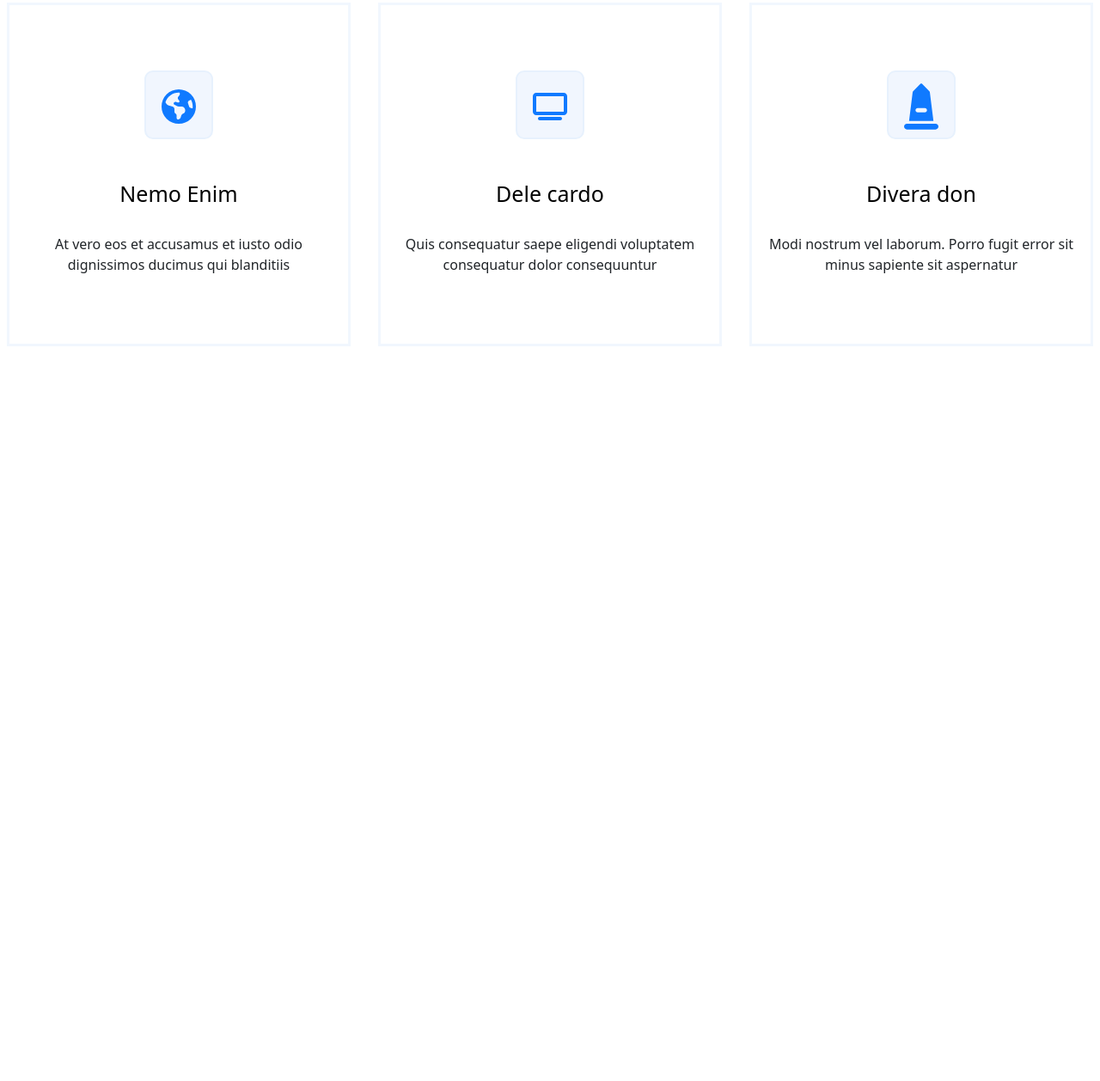
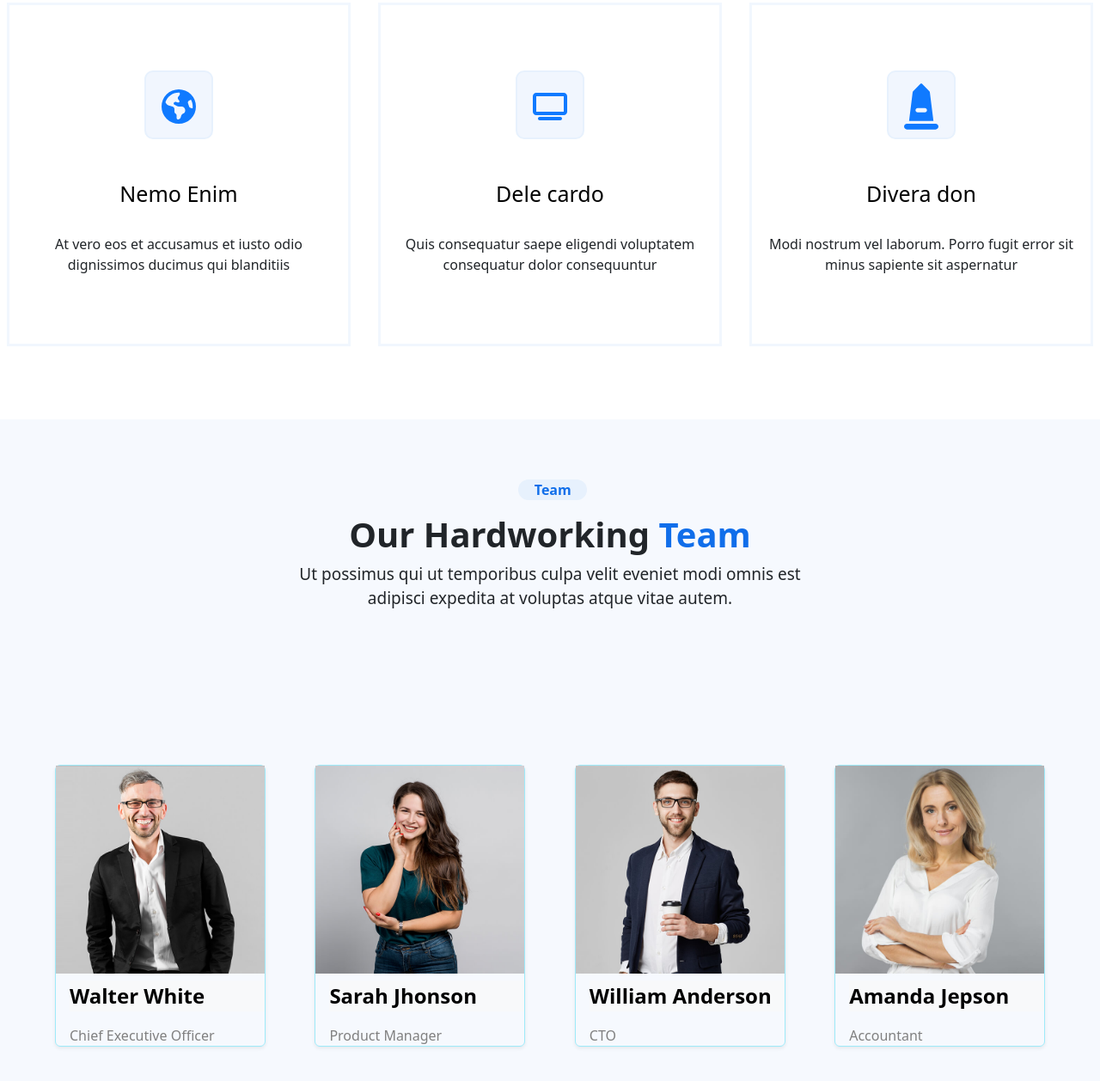
Before and after one commit to Aizawoa/PROJETSASS, a website: page index.html in a window 1280 px wide. Shown: the part 2452-3710 px from the top of the page at 86% size. Before the commit the page ends 2940 px from the top, so only its background shows below. Drawn offline with nearby package versions, Linux system fonts and the light colour scheme.

Commit message:
ajout-section-team

```diff
--- a/index.html
+++ b/index.html
@@ -170,6 +170,46 @@
 
 <!-- Section 4 -->
  <div class="section4">
+    <div class="services2">
+        <p class="para5">Team</p>
+        <h1>Our Hardworking <span class="span2"> Team </span></h1>
+        <p class="para6">Ut possimus qui ut temporibus culpa velit eveniet modi omnis est adipisci expedita at voluptas atque vitae autem.</p>
+    </div>
+    <br>
+    <div class="section-card">
+    <div class="card2 border border-info-subtle rounded shadow-sm p-6 mb-6 bg-body-info-subtle rounded" style="width: 18rem;">
+        <img class="card-img-top" src="/public/img/team-1.jpg" alt="Card image cap">
+        <div class="card-body">
+          <p class="card-text d-flex ms-3 fw-bold fs-4 mt-2 text-bg-light">Walter White</p>
+          <p class="card-subtitle d-flex ms-3">Chief Executive Officer</p>
+        </div>
+    </div>
+    <div class="card2 border border-info-subtle rounded shadow-sm p-6 mb-6 bg-body-info-subtle rounded" style="width: 18rem;">
+        <img class="card-img-top" src="/public/img/team-2.jpg" alt="Card image cap">
+        <div class="card-body">
+          <p class="card-text d-flex ms-3 fw-bold fs-4 mt-2 text-bg-light">Sarah Jhonson</p>
+          <p class="card-subtitle d-flex ms-3">Product Manager</p>
+        </div>
+    </div>
+    <div class="card2 border border-info-subtle rounded shadow-sm p-6 mb-6 bg-body-info-subtle rounded" style="width: 18rem;">
+        <img class="card-img-top" src="/public/img/team-3.jpg" alt="Card image cap">
+        <div class="card-body">
+          <p class="card-text d-flex ms-3 fw-bold fs-4 mt-2 text-bg-light">William Anderson</p>
+          <p class="card-subtitle d-flex ms-3">CTO</p>
+        </div>
+    </div>
+    <div class="card2 border border-info-subtle rounded shadow-sm p-6 mb-6 bg-body-info-subtle rounded" style="width: 18rem;">
+        <img class="card-img-top" src="/public/img/team-4.jpg" alt="Card image cap">
+        <div class="card-body">
+          <p class="card-text d-flex ms-3 fw-bold fs-4 mt-2 text-bg-light">Amanda Jepson</p>
+          <p class="card-subtitle d-flex ms-3">Accountant</p>
+        </div>
+    </div>
+    </div>
+<!-- Fin de Section 4 -->
+
+<!-- Section 5 -->
+
 
  </div>
 </body>
--- a/public/src/sass/modules/_section2.sass
+++ b/public/src/sass/modules/_section2.sass
@@ -1,5 +1,6 @@
-img
-    filter: brightness(50%)
+.carousel-inner
+    img
+        filter: brightness(50%)
 
 .testi
     color: rgb(34, 111, 255)
--- a/public/src/sass/modules/_section4.sass
+++ b/public/src/sass/modules/_section4.sass
@@ -0,0 +1,36 @@
+.section4
+    width: 100%
+    height: 800px
+    display: flex
+    flex-direction: column
+    justify-content: space-evenly
+    align-items: center
+    text-align: center
+    background-color: rgba(246,249,254,255)
+
+
+    .services2
+        width: 650px
+        display: flex
+        flex-direction: column
+        justify-content: center
+        align-items: center
+
+.para5
+    color: #106eea
+    background-color: #e7f1fd
+    width: 80px
+    margin-left: 1%
+    border-radius: 20px
+    font-weight: bold
+
+.para6
+    font-size: 19px
+    font-weight: 500
+
+.card-subtitle
+    color: grey
+
+.section-card
+    display: flex
+    gap: 5%
```
Also changed, not shown: public/css/style.css, public/img/email-1-svgrepo-com.svg (added), public/img/position-location-map-navigation-gps-direction-arrow-svgrepo-com.svg (added), 1 other file.
